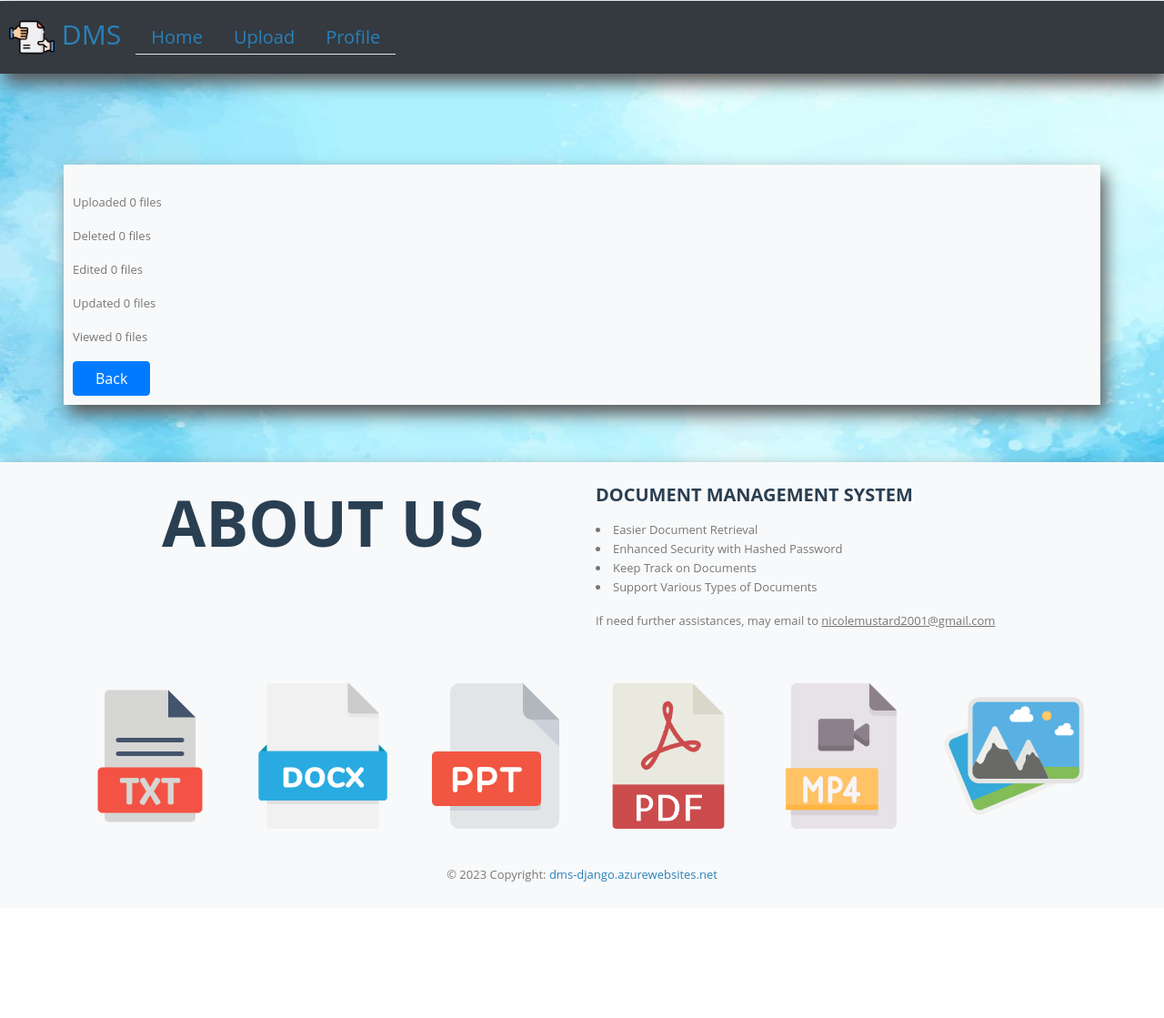
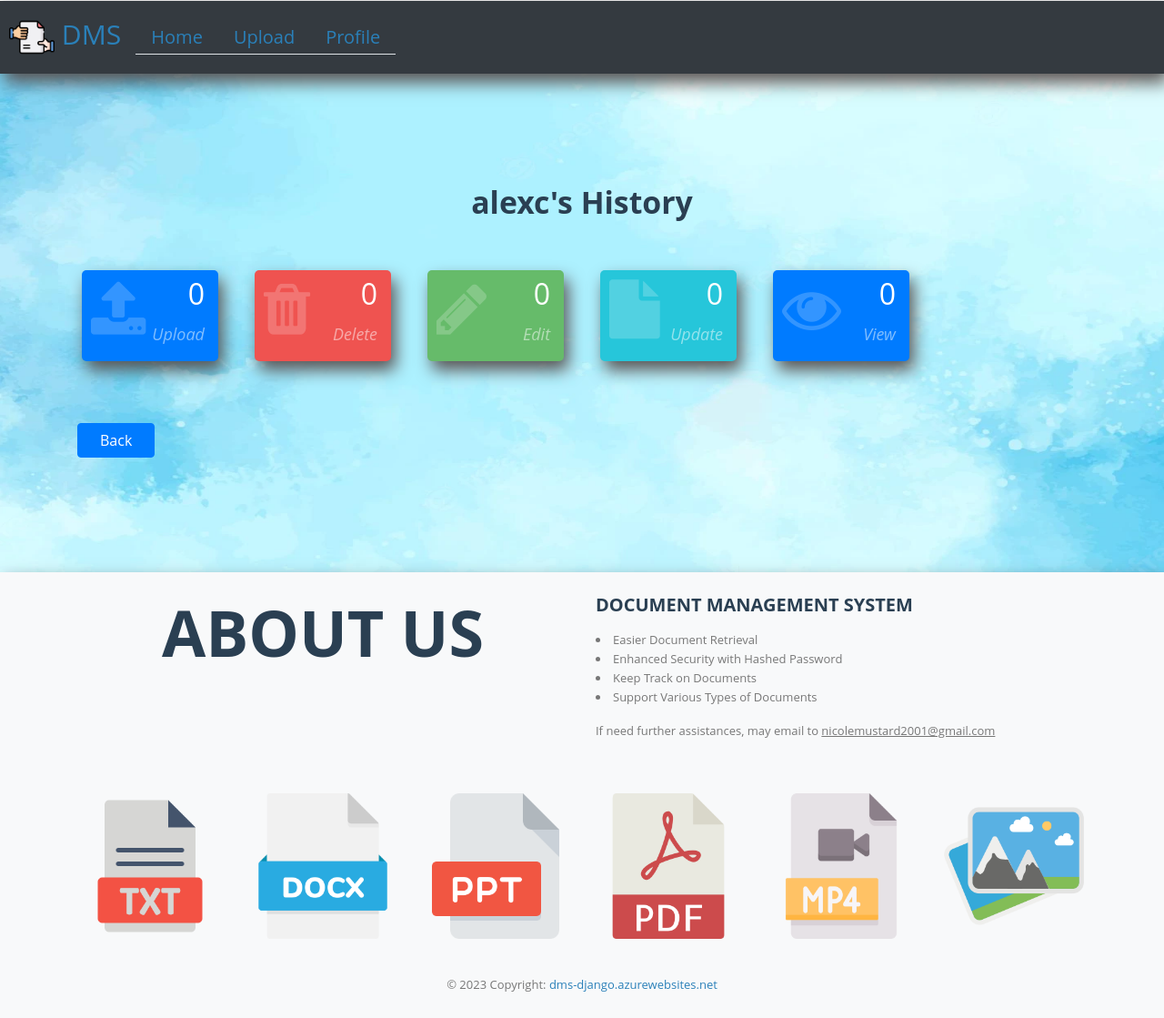
Before and after one commit to NicoleLeeSieHui/django-dms, a Django app: a page that uses templates/trackuser.html in a window 1280 px wide. Shown: the part 213-1332 px from the top of the page at 91% size. Before the commit the page ends 1182 px from the top, so only its background shows below. Run offline with Django 4.2, Linux system fonts and the light colour scheme; a user stored in the database is signed in; data comes from the database, SQL or seed files in the repository; both versions use the stored data as it was after the commit; data that the repository does not hold is empty; some libraries are stand-ins or nearby versions.

Commit message:
tenth commit

```diff
--- a/dashboard/forms.py
+++ b/dashboard/forms.py
@@ -1,5 +1,4 @@
 from django import forms
-# from .models import File_upload
 from django.contrib.auth.forms import UserCreationForm, PasswordChangeForm
 from django.contrib.auth.models import User
 
@@ -27,8 +26,3 @@ class UserPasswordForm(PasswordChangeForm):
 class OwnPasswordForm(PasswordChangeForm):
     class Meta:
         model = User
-
-# class UploadFile(forms.ModelForm):
-#     class Meta:
-#         model = File_upload
-#         fields = ['title','uploader','file',]
--- a/dashboard/urls.py
+++ b/dashboard/urls.py
@@ -2,14 +2,13 @@ from django.urls import path
 from django.conf import settings
 from django.conf.urls.static import static
 from . import views
-# from .views import UploadFile
+
 
 urlpatterns = [
     path('', views.home, name="home"),
     path('register/', views.register, name="register"),
     path('adminregister/', views.adminregister, name="adminregister"),
     path('activate/<uidb64>/<token>', views.activate, name='activate'),
-    # path('signin/', views.signin, name="signin"),
     path('homepage/', views.homepage, name="homepage"),
     path('staffhomepage/', views.staffhomepage, name="staffhomepage"),
     path('userlist/', views.userlist, name='userlist'),
@@ -17,9 +16,7 @@ urlpatterns = [
     path('edituser/<int:id>', views.edituser, name='edituser'),
     path('editown/<int:id>', views.editown, name='editown'),
     path('userpassword/<int:id>', views.userpassword, name='userpassword'),
-    # path('UploadFile/', UploadFile.as_view(), name='upload'),
     path('uploadfile/', views.uploadfile, name="uploadfile"),
-    # path('history/<int:title_id>', views.history, name="history"),
     path('viewfile/<str:title>', views.viewfile, name="viewfile"),
     path('loghistory/', views.loghistory, name='loghistory'),
     path('loghistory_pdf', views.loghistory_pdf, name='loghistory_pdf'),
--- a/dashboard/views.py
+++ b/dashboard/views.py
@@ -27,113 +27,6 @@ from reportlab.pdfgen import canvas
 from reportlab.lib.units import inch
 from reportlab.lib.pagesizes import letter
 
-
-def trackuser(request,username):
-    # retrieve the current user's uploaded files and count them
-    upload_files = File_upload.objects.filter(uploader=username)
-    upload_count = upload_files.count()
-
-    delete_files = LogHistory.objects.filter(updated_by__username=username, action="deleted")
-    delete_count = delete_files.count()
-
-    edit_files = LogHistory.objects.filter(updated_by__username=username, action="edited")
-    edit_count = edit_files.count()
-
-    update_files = LogHistory.objects.filter(updated_by__username=username, action="updated")
-    update_count = update_files.count()
-
-    view_files = FileHistory.objects.filter(user__username=username)
-    view_count = view_files.count()
-
-    context = {'upload_count': upload_count,'delete_count': delete_count,
-               'edit_count':edit_count, 'update_count':update_count, 'view_count': view_count}
-
-    return render(request, 'trackuser.html', context)
-
-
-def loghistory_pdf(request):
-    # Create Bytestream buffer
-    buf = io.BytesIO()
-    # Create a canvas
-    c = canvas.Canvas(buf, pagesize=letter, bottomup=0)
-    # Create a text object
-    textob = c.beginText()
-    textob.setTextOrigin(inch, inch)
-    textob.setFont("Helvetica", 14)
-
-    # Designate The Model
-    loghistorys = LogHistory.objects.all()
-
-    # Create blank list
-    lines = []
-
-    for loghistory in loghistorys:
-        lines.append(str(loghistory.updated_at))
-        lines.append(str(loghistory.updated_by)+ " " + loghistory.action + " file " + loghistory.file_name)
-        lines.append("(" + loghistory.file_path + ")")
-        lines.append("===================")
-        lines.append("")
-
-    #Loop
-    for line in lines:
-        textob.textLine(line)
-
-    #Finish up
-    c.drawText(textob)
-    c.showPage()
-    c.save()
-    buf.seek(0)
-
-    # Create a new HttpResponse object with the PDF data
-    response = HttpResponse(buf, content_type='application/pdf')
-
-    # Set the Content-Disposition header to inline to display the PDF in the browser
-    response['Content-Disposition'] = 'inline; filename="loghistory.pdf"'
-
-    # Return the HttpResponse object
-    return response
-
-def loguser_pdf(request):
-    # Create Bytestream buffer
-    buf = io.BytesIO()
-    # Create a canvas
-    c = canvas.Canvas(buf, pagesize=letter, bottomup=0)
-    # Create a text object
-    textob = c.beginText()
-    textob.setTextOrigin(inch, inch)
-    textob.setFont("Helvetica", 14)
-
-    # Designate The Model
-    logusers = LogUser.objects.all()
-
-    # Create blank list
-    lines = []
-
-    for loguser in logusers:
-        lines.append(str(loguser.time)+ "  " + str(loguser.log_user) + " " + loguser.action)
-        lines.append("")
-
-    #Loop
-    for line in lines:
-        textob.textLine(line)
-
-    #Finish up
-    c.drawText(textob)
-    c.showPage()
-    c.save()
-    buf.seek(0)
-
-    # Create a new HttpResponse object with the PDF data
-    response = HttpResponse(buf, content_type='application/pdf')
-
-    # Set the Content-Disposition header to inline to display the PDF in the browser
-    response['Content-Disposition'] = 'inline; filename="loguser.pdf"'
-
-    # Return the HttpResponse object
-    return response
-
-
-
 #main page
 def home(request):
     if request.method == "POST":
@@ -145,8 +38,11 @@ def home(request):
 
         #User exists
         if user is not None:
+            #check whether user is admin
             if user.is_staff == True:
                 login(request, user)
+
+                #create LogUser obj to record users' entry log
                 loguser_obj = LogUser(
                     log_user=request.user,
                     action="logged in"
@@ -156,6 +52,8 @@ def home(request):
 
             else:
                 login(request, user)
+
+                #create LogUser obj to record users' entry log
                 loguser_obj = LogUser(
                     log_user=request.user,
                     action="logged in"
@@ -175,6 +73,7 @@ def home(request):
 #user homepage
 def homepage(request):
 
+    #if search
     if 's' in request.GET:
         s = request.GET['s']
         file = File_upload.objects.filter(title__icontains=s)
@@ -188,6 +87,7 @@ def homepage(request):
 #admin homepage
 def staffhomepage(request):
 
+    #if search
     if 's' in request.GET:
         s = request.GET['s']
         file = File_upload.objects.filter(title__icontains=s)
@@ -198,7 +98,7 @@ def staffhomepage(request):
 
     return render(request, "staffhomepage.html",{'file':file})
 
-#register new account
+#user register new account
 def register(request):
     rform = RegistrationForm()
 
@@ -232,6 +132,7 @@ def register(request):
 
     return render(request, "register.html", context)
 
+#admin register new account
 def adminregister(request):
     rform = AdminRegistrationForm()
 
@@ -267,6 +168,7 @@ def adminregister(request):
 
     return render(request, "adminregister.html", context)
 
+#activate account
 def activate(request, uidb64, token):
 
     #to activate a new user
@@ -290,56 +192,21 @@ def activate(request, uidb64, token):
     else:
         return render(request, 'failed.html')
 
-# def signin(request):
-#     #login
-#     if request.method == "POST":
-#         username = request.POST.get('username')
-#         password = request.POST.get('password')
-
-#         #check whether user is exist
-#         user = authenticate(request, username=username, password=password)
-
-#         #User exists
-#         if user is not None:
-#             if user.is_staff == True:
-#                 login(request, user)
-#                 loguser_obj = LogUser(
-#                     log_user=request.user,
-#                     action="logged in"
-#                     )
-#                 loguser_obj.save()
-#                 return redirect('staffhomepage')
-
-#             else:
-#                 login(request, user)
-#                 loguser_obj = LogUser(
-#                     log_user=request.user,
-#                     action="logged in"
-#                     )
-#                 loguser_obj.save()
-#                 return redirect('homepage')
-
-#         else:
-#             #User not exist
-#             messages.info(request,"Invalid Username or Password !!")
-
-#     context = {}
-
-#     return render(request, "signin.html", context)
-
-
+#display system users (admin only)
 def userlist(request):
 
+    #if search
     if 's' in request.GET:
         s = request.GET['s']
         users = User.objects.filter(username__icontains=s)
 
     else:
-        #to get all the uploaded files
+        #to get all the system users
         users = User.objects.all()
 
     return render(request, 'userlist.html', {'users': users})
 
+#add new user (admin only)
 def adduser(request):
     form1 = RegistrationForm()
     form2 = CheckBoxForm()
@@ -349,7 +216,9 @@ def adduser(request):
        form2 = CheckBoxForm(request.POST)
        if form1.is_valid():
         if form2.is_valid():
+            #check whether the user is assigned as admin
             if request.POST.get('my_checkbox'):
+                #admin
                 users = form1.save(commit = False)
                 users.is_active = True
                 users.is_staff = True
@@ -357,6 +226,7 @@ def adduser(request):
                 users.save()
 
             else:
+                #normal user
                 users = form1.save(commit = False)
                 users.is_active = True
                 users.is_staff = False
@@ -369,6 +239,7 @@ def adduser(request):
 
     return render(request, 'adduser.html', context)
 
+#edit user (admin only)
 def edituser(request, id):
 
     form = CheckBoxForm()
@@ -380,12 +251,15 @@ def edituser(request, id):
         users.email = request.POST['email']
 
         if form.is_valid():
+            #check whether the user is assigned as admin
             if request.POST.get('my_checkbox'):
+                #admin
                 users.is_staff = True
                 users.is_superuser = True
                 users.save()
 
             else:
+                #normal user
                 users.is_staff = False
                 users.is_superuser = False
                 users.save()
@@ -394,6 +268,7 @@ def edituser(request, id):
 
     return render(request, 'edituser.html', {'users': users, 'form': form})
 
+#edit own profile details
 def editown(request, id):
 
     users = User.objects.get(id=id)
@@ -418,10 +293,12 @@ def editown(request, id):
 
     return render(request, 'editown.html', {'users': users, 'form': form})
 
+#change user password (admin only)
 def userpassword(request, id):
    users = User.objects.get(id=id)
 
    if request.method == 'POST':
+        #hash the new password
         new_password = request.POST['new_password1']
         hashed_password = make_password(new_password)
         users.password = hashed_password
@@ -431,15 +308,18 @@ def userpassword(request, id):
 
    return render(request, 'userpassword.html', {'users': users})
 
+#upload new file
 def uploadfile(request):
     if request.method == "POST":
         title = request.POST['title']
         uploader = request.POST.get('uploader')
         file = request.FILES['file']
+        #create file obj to store file uploaded
         File_upload.objects.create(title=title,uploader=uploader,file=file)
 
         file_obj = File_upload.objects.get(title=title)
 
+        #create a new LogHistory object to record file uploaded history
         loghistory_obj = LogHistory(
             updated_by=request.user,
             file_name=file_obj.title,
@@ -457,12 +337,12 @@ def uploadfile(request):
 
     return render(request, "upload.html")
 
-
+#view file
 def viewfile(request,title):
-    # Get the file object using the file_id
+    #get the file object using the title
     file_obj = File_upload.objects.get(title=title)
 
-    # Create a new FileHistory object
+    #create a new FileHistory object to store file recently viewed
     history_obj = FileHistory(
         file_name=file_obj.title,
         file_path=file_obj.file,
@@ -470,42 +350,165 @@ def viewfile(request,title):
     )
     history_obj.save()
 
-    # Render the file view template
     return render(request, 'view.html', {'file': file_obj})
 
+#display all file uploaded, deleted, updated, edited history
 def loghistory(request):
 
+    #get all the LogHistory objects
     history_list = LogHistory.objects.all()
 
     return render(request, 'loghistory.html', {'history_list': history_list})
 
+#generate pdf report for file history log (admin only)
+def loghistory_pdf(request):
+    #create Bytestream buffer
+    buf = io.BytesIO()
+
+    #create a canvas
+    c = canvas.Canvas(buf, pagesize=letter, bottomup=0)
+
+    #create a text object
+    textob = c.beginText()
+    textob.setTextOrigin(inch, inch)
+    textob.setFont("Helvetica", 14)
+
+    #get all the history objects
+    loghistorys = LogHistory.objects.all()
+
+    #create blank list
+    lines = []
+
+    for loghistory in loghistorys:
+        lines.append(str(loghistory.updated_at))
+        lines.append(str(loghistory.updated_by)+ " " + loghistory.action + " file " + loghistory.file_name)
+        lines.append("(" + loghistory.file_path + ")")
+        lines.append("===================")
+        lines.append("")
+
+    #loop
+    for line in lines:
+        textob.textLine(line)
+
+    #finish up
+    c.drawText(textob)
+    c.showPage()
+    c.save()
+    buf.seek(0)
+
+    #create a new HttpResponse object with the PDF data
+    response = HttpResponse(buf, content_type='application/pdf')
+
+    #to display the PDF in the browser
+    response['Content-Disposition'] = 'inline; filename="loghistory.pdf"'
+
+    return response
+
+#display all the user entry and exit log (admin only)
 def loguser(request):
 
+    #get all the LogUser objects
     loguser_list = LogUser.objects.all()
 
     return render(request, 'loguser.html', {'loguser_list': loguser_list})
 
+#generate pdf report for user history log (admin only)
+def loguser_pdf(request):
+    #create Bytestream buffer
+    buf = io.BytesIO()
+
+    #create a canvas
+    c = canvas.Canvas(buf, pagesize=letter, bottomup=0)
+
+    #create a text object
+    textob = c.beginText()
+    textob.setTextOrigin(inch, inch)
+    textob.setFont("Helvetica", 14)
+
+    #get all the LogUser objects
+    logusers = LogUser.objects.all()
+
+    #create blank list
+    lines = []
+
+    for loguser in logusers:
+        lines.append(str(loguser.time)+ "  " + str(loguser.log_user) + " " + loguser.action)
+        lines.append("")
+
+    #loop
+    for line in lines:
+        textob.textLine(line)
+
+    #finish up
+    c.drawText(textob)
+    c.showPage()
+    c.save()
+    buf.seek(0)
+
+    #create a new HttpResponse object with the PDF data
+    response = HttpResponse(buf, content_type='application/pdf')
+
+    #display the PDF in the browser
+    response['Content-Disposition'] = 'inline; filename="loguser.pdf"'
+
+    return response
+
+#view own profile details
 def viewprofile(request,id):
 
+    #get the user object using the user id
     user = User.objects.get(id=id)
 
     return render(request, 'viewprofile.html', {'user':user})
 
+#view own recently viewed record
 def viewhistory(request, username):
 
     user = get_object_or_404(User, username=username)
 
+    #if search
     if 's' in request.GET:
         s = request.GET['s']
         history_list = FileHistory.objects.filter(file_name__icontains=s)
 
     else:
 
+        #get the recently viewed file of the user
         history_list = user.filehistory_set.all()
 
     return render(request, 'viewhistory.html', {'user': user, 'history_list': history_list})
 
+#track user on the amount of upload, delete, edit, update and view (admin only)
+def trackuser(request,username):
 
+    users = User.objects.get(username=username)
+
+    #retrieve the user's uploaded files and count
+    upload_files = File_upload.objects.filter(uploader=username)
+    upload_count = upload_files.count()
+
+    #retrieve the user's deleted files and count
+    delete_files = LogHistory.objects.filter(updated_by__username=username, action="deleted")
+    delete_count = delete_files.count()
+
+    #retrieve the user's edited files and count
+    edit_files = LogHistory.objects.filter(updated_by__username=username, action="edited")
+    edit_count = edit_files.count()
+
+    #retrieve the user's updated files and count
+    update_files = LogHistory.objects.filter(updated_by__username=username, action="updated")
+    update_count = update_files.count()
+
+    #retrieve the user's viewed files and count
+    view_files = FileHistory.objects.filter(user__username=username)
+    view_count = view_files.count()
+
+    context = {'users': users, 'upload_count': upload_count,'delete_count': delete_count,
+               'edit_count':edit_count, 'update_count':update_count, 'view_count': view_count}
+
+    return render(request, 'trackuser.html', context)
+
+#update file
 def updatefile(request,title):
 
     if request.method == "POST":
@@ -513,10 +516,12 @@ def updatefile(request,title):
         fs = FileSystemStorage()
         upfile = fs.save(file.name, file)
 
+        #get the title of the file chosen to update
         File_upload.objects.filter(title=title).update(file=file)
 
         file = File_upload.objects.get(title=title)
 
+        #create a new LogHistory object to record file updated history
         loghistory_obj = LogHistory(
             updated_by=request.user,
             file_name=file.title,
@@ -533,14 +538,18 @@ def updatefile(request,title):
 
     return render(request, "update.html")
 
+#edit file title
 def editfile(request,title):
+    #get the file object using the file title
     file = File_upload.objects.get(title=title)
 
     if request.method == "POST":
 
+        #save the new file title
         file.title = request.POST['title']
         file.save()
 
+        #create a new LogHistory object to record file edited history
         loghistory_obj = LogHistory(
             updated_by=request.user,
             file_name=file.title,
@@ -559,11 +568,13 @@ def editfile(request,title):
 
     return render(request, "edit.html", context)
 
+#delete file
 def deletefile(request,title):
     file = File_upload.objects.get(title=title)
 
     if request.method == "POST":
 
+        #create a new LogHistory object to record file deleted history
         loghistory_obj = LogHistory(
             updated_by=request.user,
             file_name=file.title,
@@ -572,6 +583,7 @@ def deletefile(request,title):
             )
         loghistory_obj.save()
 
+        #the deleted file will be deleted respectively in the recently viewed record
         if FileHistory.objects.filter(file_name=file.title) is not None:
             file.delete()
             FileHistory.objects.filter(file_name=file.title).delete()
@@ -592,14 +604,18 @@ def deletefile(request,title):
     context = {'dfile':file}
     return render(request, "delete.html", context)
 
+#return check email message
 def message(request):
     return render(request, "message.html")
 
+#return error message
 def error(request):
     return render(request, "error.html")
 
+#sign out from the system
 def signout(request):
-    #logout
+
+    #create LogUser obj to record users' exit log
     loguser_obj = LogUser(
         log_user=request.user,
         action="logged out"
--- a/templates/loguser.html
+++ b/templates/loguser.html
@@ -1,6 +1,6 @@
 {% extends 'other/base.html' %}
 {% block "title" %}
-    Log History Page
+    User History Page
 {% endblock "title" %}
 
 {% block "content" %}
--- a/templates/register.html
+++ b/templates/register.html
@@ -1,6 +1,6 @@
 {% extends 'other/base.html' %}
 {% block "title" %}
-    Register Page
+    User Register Page
 {% endblock "title" %}
 
 {% block "content" %}
--- a/templates/trackuser.html
+++ b/templates/trackuser.html
@@ -3,6 +3,70 @@
     Track User Page
 {% endblock "title" %}
 {% block "content" %}
+
+<style>
+.card-counter{
+    box-shadow: 2px 2px 10px #DADADA;
+    margin: 5px;
+    padding: 20px 10px;
+    background-color: #fff;
+    height: 100px;
+    border-radius: 5px;
+    transition: .3s linear all;
+}
+
+.card-counter:hover{
+    box-shadow: 4px 4px 20px #DADADA;
+    transition: .3s linear all;
+}
+
+.card-counter.primary{
+    background-color: #007bff;
+    color: #FFF;
+}
+
+.card-counter.danger{
+    background-color: #ef5350;
+    color: #FFF;
+}
+
+.card-counter.success{
+    background-color: #66bb6a;
+    color: #FFF;
+}
+
+.card-counter.info{
+    background-color: #26c6da;
+    color: #FFF;
+}
+
+.card-counter i{
+    font-size: 5em;
+    opacity: 0.2;
+}
+
+.card-counter .count-numbers{
+    position: absolute;
+    right: 35px;
+    top: 20px;
+    font-size: 32px;
+    display: block;
+}
+
+.card-counter .count-name{
+    position: absolute;
+    right: 35px;
+    top: 65px;
+    font-style: italic;
+    text-transform: capitalize;
+    opacity: 0.5;
+    display: block;
+    font-size: 18px;
+}
+
+</style>
+
+<link rel="stylesheet" href="https://cdnjs.cloudflare.com/ajax/libs/font-awesome/4.7.0/css/font-awesome.css" />
 
 <body>
     <div class="jumbotron text-center bg-light" style="margin-bottom:0">
@@ -28,26 +92,59 @@
     </ul>
 </nav>
 
+<div class="cover">
+<div class="container">
+    <br>
+        <h1 style="text-align:center;">{{users.username}}'s History</h1>
+        <br><br>
 
-<div class="cover">
-<div class="container bg-light" id="shadow1">
+    {% if user.is_authenticated %}
+    <div class="row">
+    <div class="col-md-2">
+      <div class="card-counter primary" id="shadow1">
+        <i class="fa fa-upload"></i>
+        <span class="count-numbers">{{ upload_count }}</span>
+        <span class="count-name">Upload</span>
+      </div>
+    </div>
 
-        {% if user.is_authenticated %}
+    <div class="col-md-2">
+      <div class="card-counter danger" id="shadow1">
+        <i class="fa fa-trash"></i>
+        <span class="count-numbers">{{ delete_count }}</span>
+        <span class="count-name">Delete</span>
+      </div>
+    </div>
 
-        <br>
-        <p>Uploaded {{ upload_count }} files </p>
-        <p>Deleted {{ delete_count }} files </p>
-        <p>Edited {{ edit_count }} files </p>
-        <p>Updated {{ update_count }} files </p>
-        <p>Viewed {{ view_count }} files </p>
+    <div class="col-md-2">
+      <div class="card-counter success" id="shadow1">
+        <i class="fa fa-pencil"></i>
+        <span class="count-numbers">{{ edit_count }}</span>
+        <span class="count-name">Edit</span>
+      </div>
+    </div>
 
-        <a class='btn btn-primary px-4' href="{% url 'userlist' %}">Back</a>
+    <div class="col-md-2">
+      <div class="card-counter info" id="shadow1">
+        <i class="fa fa-file"></i>
+        <span class="count-numbers">{{ update_count }}</span>
+        <span class="count-name">Update</span>
+      </div>
+    </div>
 
-
-    {% endif %}
-
+    <div class="col-md-2">
+        <div class="card-counter primary" id="shadow1">
+          <i class="fa fa-eye"></i>
+          <span class="count-numbers">{{ view_count }}</span>
+          <span class="count-name">View</span>
+        </div>
+      </div>
+  </div>
+  <br><br><br>
+  <a class='btn btn-primary px-4' href="{% url 'userlist' %}">Back</a>
+  {% endif %}
 </div>
-<br><br><br>
+<br><br><br><br><br><br>
 </div>
 {% endblock "content" %}
 </body>
--- a/templates/view.html
+++ b/templates/view.html
@@ -49,14 +49,11 @@
             <h4> Title </h4>
             {{file.title}}
         </div>
-
         <br><br>
         <div>
             <h4>Click the link below to view</h4>
             <a href= "/media/{{file.file.name}}"><u>{{file.file.name}}</u></a>
         </div>
-
-
         <br><br>
 
         {% if user.is_staff == True %}
--- a/templates/viewhistory.html
+++ b/templates/viewhistory.html
@@ -72,10 +72,7 @@
                 <td>{{history_obj.viewed_at}}</td>
             </tr>
 
-
             {% empty %}
-
-
                 <tr>
                     <td>-- No History Items Found --</td>
                 </tr>
```
Also changed, not shown: dashboard/models.py (+0 -11 lines), templates/homepage.html (+0 -12 lines), templates/staffhomepage.html (+1 -13 lines), templates/userpassword.html (+0 -8 lines), db.sqlite3.
